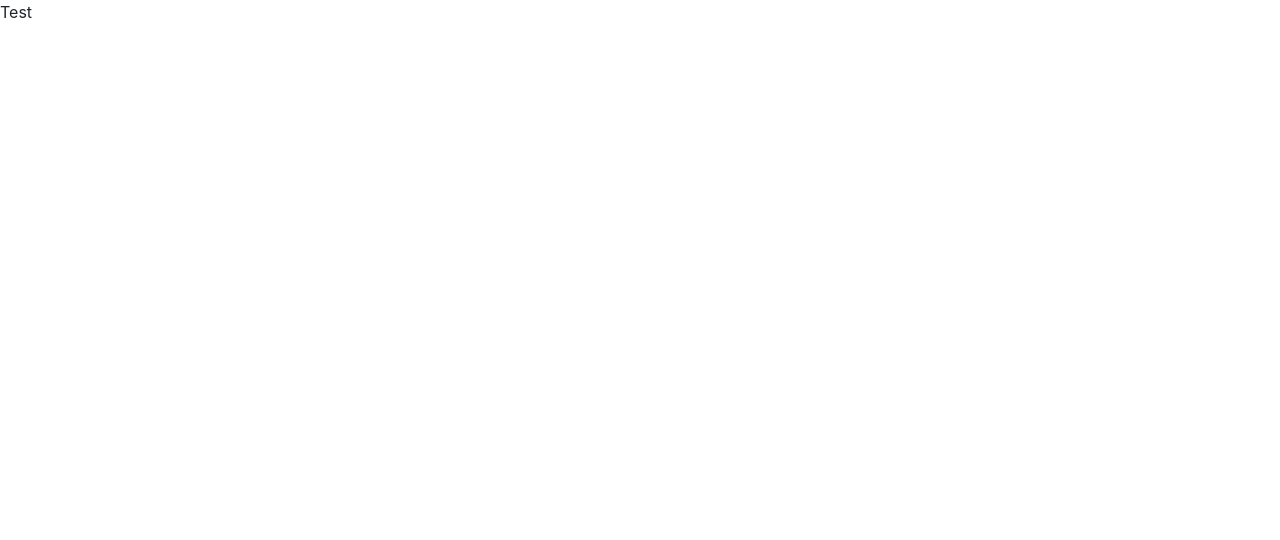
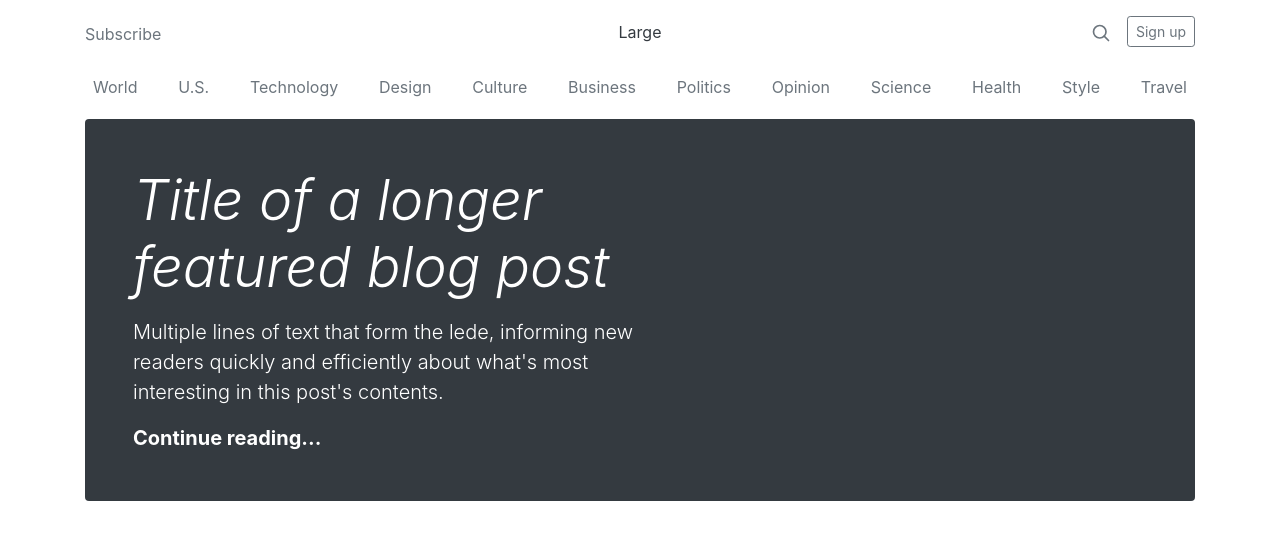
Before and after one commit to rahman541/JAMStackArch, a plain HTML site: page index.html in a window 1280 px wide. Drawn offline with nearby package versions, Linux system fonts and the light colour scheme.

Commit message:
Add header

```diff
--- a/index.html
+++ b/index.html
@@ -8,7 +8,48 @@
 
 </head>
 <body>
-    Test
+    <div class="container">
+        <header class="blog-header py-3">
+          <div class="row flex-nowrap justify-content-between align-items-center">
+            <div class="col-4 pt-1">
+              <a class="text-muted" href="#">Subscribe</a>
+            </div>
+            <div class="col-4 text-center">
+              <a class="blog-header-logo text-dark" href="#">Large</a>
+            </div>
+            <div class="col-4 d-flex justify-content-end align-items-center">
+              <a class="text-muted" href="#">
+                <svg xmlns="http://www.w3.org/2000/svg" width="20" height="20" viewBox="0 0 24 24" fill="none" stroke="currentColor" stroke-width="2" stroke-linecap="round" stroke-linejoin="round" class="mx-3"><circle cx="10.5" cy="10.5" r="7.5"></circle><line x1="21" y1="21" x2="15.8" y2="15.8"></line></svg>
+              </a>
+              <a class="btn btn-sm btn-outline-secondary" href="#">Sign up</a>
+            </div>
+          </div>
+        </header>
+        <div class="nav-scroller py-1 mb-2">
+          <nav class="nav d-flex justify-content-between">
+            <a class="p-2 text-muted" href="#">World</a>
+            <a class="p-2 text-muted" href="#">U.S.</a>
+            <a class="p-2 text-muted" href="#">Technology</a>
+            <a class="p-2 text-muted" href="#">Design</a>
+            <a class="p-2 text-muted" href="#">Culture</a>
+            <a class="p-2 text-muted" href="#">Business</a>
+            <a class="p-2 text-muted" href="#">Politics</a>
+            <a class="p-2 text-muted" href="#">Opinion</a>
+            <a class="p-2 text-muted" href="#">Science</a>
+            <a class="p-2 text-muted" href="#">Health</a>
+            <a class="p-2 text-muted" href="#">Style</a>
+            <a class="p-2 text-muted" href="#">Travel</a>
+          </nav>
+        </div>
+
+        <div class="jumbotron p-3 p-md-5 text-white rounded bg-dark">
+          <div class="col-md-6 px-0">
+            <h1 class="display-4 font-italic">Title of a longer featured blog post</h1>
+            <p class="lead my-3">Multiple lines of text that form the lede, informing new readers quickly and efficiently about what's most interesting in this post's contents.</p>
+            <p class="lead mb-0"><a href="#" class="text-white font-weight-bold">Continue reading...</a></p>
+          </div>
+        </div>
+    </div>
 
     <script src="https://code.jquery.com/jquery-3.3.1.slim.min.js"
             integrity="sha384-q8i/X+965DzO0rT7abK41JStQIAqVgRVzpbzo5smXKp4YfRvH+8abtTE1Pi6jizo" crossorigin="anonymous"></script>
```
Also changed, not shown: 1 other file.
